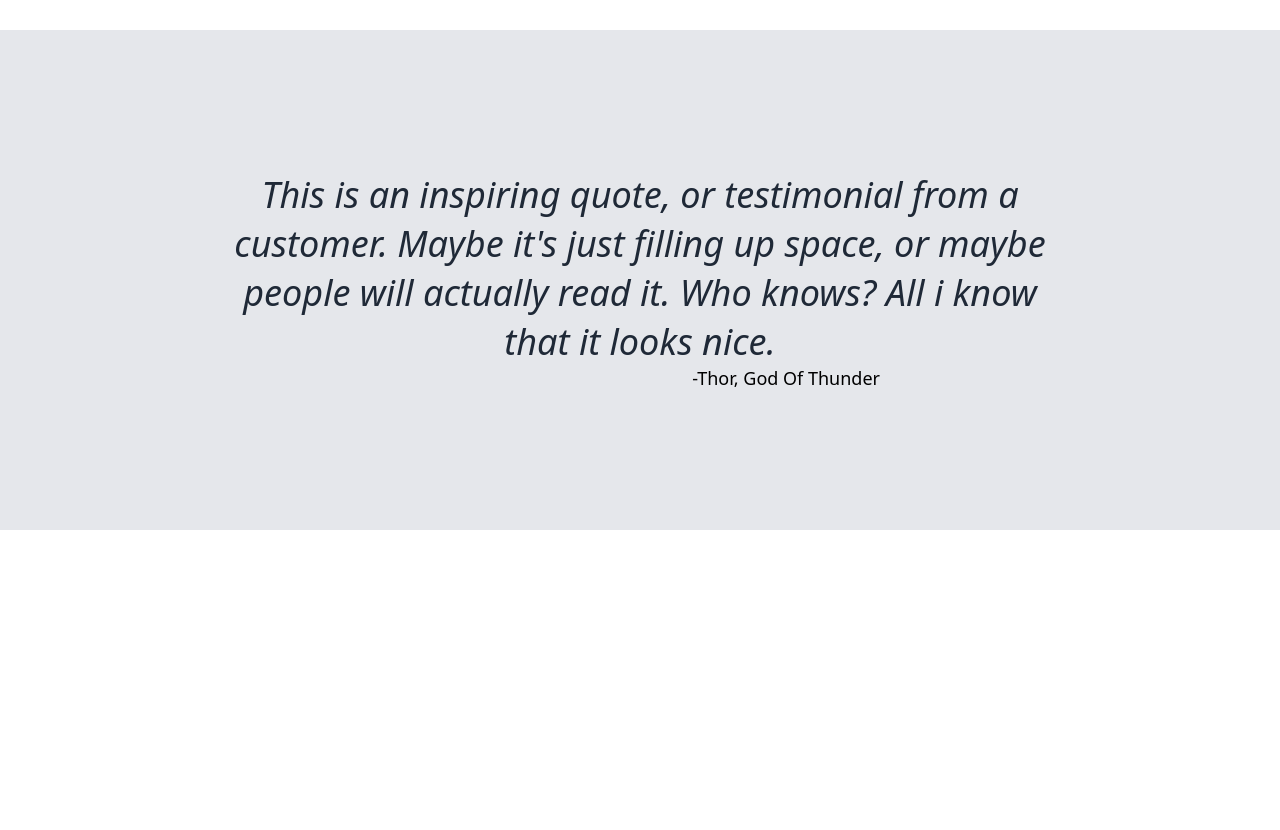
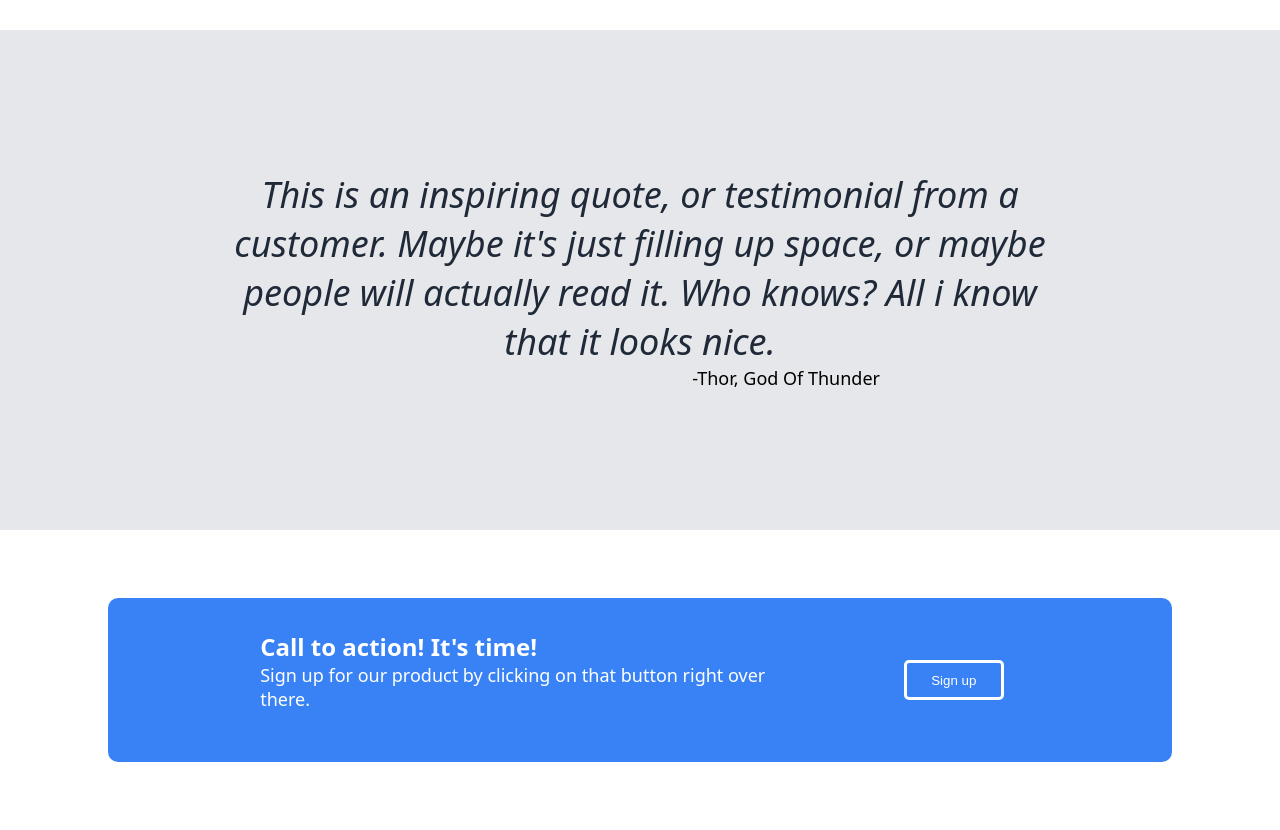
Before and after one commit to sapandeep31/odin-landingpage, a plain HTML site: page index.html in a window 1280 px wide. Shown: the part 1248-2078 px from the top of the page. Before the commit the page ends 1778 px from the top, so only its background shows below. Drawn offline with Linux system fonts and the light colour scheme.

Commit message:
ADD fourth section

```diff
--- a/index.html
+++ b/index.html
@@ -63,5 +63,16 @@
     that it looks nice.</h3>
         <p class="p-third">-Thor, God Of Thunder</p>
     </div>
+    <div class="fourth-section">
+        <div class="blue-dabba">
+            <div class="left">
+                <h4>Call to action! It's time!</h3>
+                <p class="p-fourth">Sign up for our product by clicking on that button right over there.</p>
+            </div>
+            <div class="right">
+                <button type="button" class="btn-last">Sign up</button>
+            </div>
+        </div>
+    </div>
 </body>
 </html>
--- a/styles.css
+++ b/styles.css
@@ -128,3 +128,56 @@ h3 {
     font-size: 18px;
     text-align: end;
 }
+
+.fourth-section {
+    display: flex;
+    height: 300px;
+    flex-direction: row;
+    justify-content: center;
+    align-items: center;
+}
+
+.blue-dabba {
+    height: 100px;
+    border: 2px solid #3882f6;
+    background-color: #3882f6;
+    border-radius: 10px;
+    padding: 30px;
+    padding-left: 150px;
+    padding-right: 150px;
+    display: flex;
+    flex-direction: row;
+}
+
+.left {
+    width: 80%;
+
+}
+
+.right {
+    margin-left: 100px;
+    width: 20%;
+    display: flex;
+    justify-content: center;
+    align-items: center;
+}
+
+h4 {
+    font-size: 24px;
+    color: white;
+}
+
+.p-fourth{
+    font-size: 18px;
+    color: white;
+}
+
+.btn-last {
+    width: 100px;
+    height: 40px;
+    font-style: bolder;
+    background-color: #3882f6;
+    color: white;
+    border: 3px solid white;
+    border-radius: 5px;
+}
```
